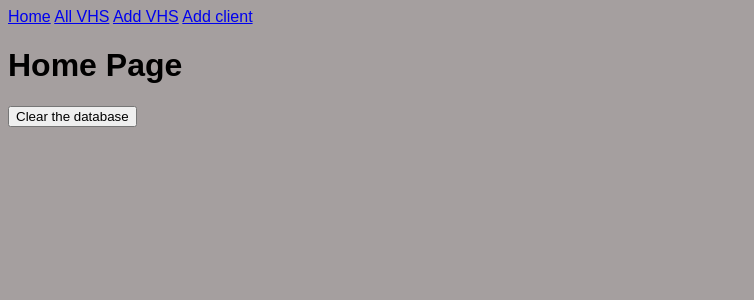
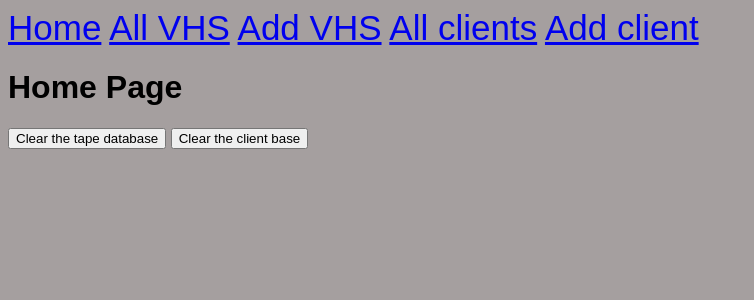
Before and after one commit to EvansTrein/BlockbusterVHS, a Flask app: page / in a window 1280 px wide. Shown: the top 300 px of the page, without its empty margins (0-754 px from the left). Run offline with Flask 3, Linux system fonts and the light colour scheme.

Commit message:
add clients html templates and client routes

```diff
--- a/app.py
+++ b/app.py
@@ -1,6 +1,7 @@
 from flask import render_template, request, redirect, flash
 from config import app, db
 from models import VhsTape, Client
+from re import fullmatch
 
 
 with app.app_context():
@@ -32,20 +33,23 @@ def create_vhstape():
         age_rating = request.form["age_rating"]
         count = request.form["count"]
 
-
         # checking the conditions for a database record
         if VhsTape.query.filter_by(title=title).first():
-            flash('There\'s already a tape like this')
+            flash("There's already a tape like this")
             return render_template("create_vhstape_page.html")
         elif not all((title, year, age_rating, count)):
-            flash('All fields must be filled in')
+            flash("All fields must be filled in")
             return render_template("create_vhstape_page.html")
         elif len(title) > 100 or len(age_rating) > 4:
-            flash('The number of characters in the "name film" or "age rating" field is exceeded')
+            flash(
+                'The number of characters in the "name film" or "age rating" field is exceeded'
+            )
             return render_template("create_vhstape_page.html")
         else:
             try:
-                vhs = VhsTape(title=title, year=year, age_rating=age_rating, count=count)
+                vhs = VhsTape(
+                    title=title, year=year, age_rating=age_rating, count=count
+                )
                 db.session.add(vhs)
                 db.session.commit()
                 return redirect("/create_vhstape")
@@ -71,7 +75,7 @@ def update_vhstape(id):
             vhs.age_rating = age_rating
             vhs.count = count
         else:
-            flash('fields cannot be empty')
+            flash("fields cannot be empty")
             return redirect(f"/vhs/{id}/update")
 
         try:
@@ -93,7 +97,7 @@ def delete_vhstape(id):
         db.session.commit()
         return redirect("/all_vhstapes")
     except Exception as err:
-        return f"There was a problem deleting that VHS tape:/n {str(err)}"
+        return f"There was a problem deleting that VHS tape >>>> {str(err)}"
 
 
 @app.route("/clear_database", methods=["POST"])
@@ -104,6 +108,9 @@ def clear_database():
     return "The database has been cleared"
 
 
+# ===========================================================================================================
+
+
 @app.route("/create_client", methods=["GET", "POST"])
 def create_client():
     if request.method == "POST":
@@ -112,22 +119,27 @@ def create_client():
         phone = request.form["phone"]
 
         # checking the conditions for a database record
-        if VhsTape.query.filter_by(name=name).first():
-            flash('There\'s already a tape like this')
+        if Client.query.filter_by(name=name).first():
+            flash("There's already a tape like this")
             return render_template("create_client_page.html")
         elif not all((name, age, phone)):
-            flash('All fields must be filled in')
+            flash("All fields must be filled in")
             return render_template("create_client_page.html")
         elif int(age) < 14:
-            flash('Incorrect age')
+            flash("The client cannot be under 14 years of age")
+            return render_template("create_client_page.html")
+        elif not fullmatch(r"\+\d{10,20}", phone):
+            flash(
+                'Incorrect phone number, the number starts with "+country code" and has 10 to 20 digits'
+            )
             return render_template("create_client_page.html")
         else:
             try:
                 new_client = Client(name=name, age=age, phone=phone)
-                db.session.bind = 'clients'
+                db.session.bind = "clients"
                 db.session.add(new_client)
                 db.session.commit()
-                return redirect("/create_vhstape")
+                return redirect("/create_client")
             except Exception as err:
                 return f"There was an issue adding your client >>>> {str(err)}"
 
@@ -135,5 +147,63 @@ def create_client():
         return render_template("create_client_page.html")
 
 
+@app.route("/all_clients")
+def all_clients():
+    all_clients = Client.query.order_by(Client.name.desc()).all()
+    return render_template("all_clients_page.html", all_clients=all_clients)
+
+
+@app.route("/client/<int:id>")
+def client(id):
+    client = Client.query.get(id)
+    return render_template("client_page.html", client=client)
+
+
+@app.route("/client/<int:id>/update", methods=["GET", "POST"])
+def update_client(id):
+    client = Client.query.get(id)
+    if request.method == "POST":
+        name = request.form["name"]
+        age = request.form["age"]
+        phone = request.form["phone"]
+
+        if all((name, age, phone)):
+            client.name = name
+            client.age = age
+            client.phone = phone
+        else:
+            flash("fields cannot be empty")
+            return redirect(f"/client/{id}/update")
+
+        try:
+            db.session.commit()
+            return redirect(f"/client/{id}")
+        except Exception as err:
+            return f"failed to update:/n {str(err)}"
+
+    else:
+        return render_template("update_client_page.html", client=client)
+
+
+@app.route("/client/<int:id>/delete")
+def delete_client(id):
+    client = Client.query.get_or_404(id)
+
+    try:
+        db.session.delete(client)
+        db.session.commit()
+        return redirect("/all_clients")
+    except Exception as err:
+        return f"There was a problem deleting that client tape >>>> {str(err)}"
+
+
+@app.route("/clear_database_clients", methods=["POST"])
+def clear_database_clients():
+    db.session.query(Client).delete()
+    db.session.commit()
+
+    return "The database has been cleared"
+
+
 if __name__ == "__main__":
     app.run(debug=True)
--- a/models.py
+++ b/models.py
@@ -14,4 +14,4 @@ class Client(db.Model):
     id_client = db.Column(db.Integer, primary_key=True)
     name = db.Column(db.String)
     age = db.Column(db.Integer)
-    phone = db.Column(db.Integer)
+    phone = db.Column(db.String)
--- a/static/CSS/style.css
+++ b/static/CSS/style.css
@@ -8,3 +8,7 @@ body {
     font-size: 20px;
     color: rgb(134, 10, 10);
 }
+
+.bar {
+    font-size: 35px;
+}
--- a/static/JavaScript/scripts.js
+++ b/static/JavaScript/scripts.js
@@ -9,3 +9,9 @@ function confirmClearDatabase() {
         fetch('/clear_database', { method: 'POST' });
     }
 }
+
+function confirmClearDatabaseClients() {
+    if (confirm("Are you sure you want to clean up the database?")) {
+        fetch('/clear_database_clients', { method: 'POST' });
+    }
+}
--- a/templates/base.html
+++ b/templates/base.html
@@ -8,10 +8,11 @@
     <title>BlockbusterVHS</title>
 </head>
 <body>
-    <nav>
+    <nav class="bar">
         <a href="/">Home</a>
         <a href="/all_vhstapes">All VHS</a>
         <a href="/create_vhstape">Add VHS</a>
+        <a href="/all_clients">All clients</a>
         <a href="/create_client">Add client</a>
     </nav>
     {% block content %}{% endblock %}
--- a/templates/create_client_page.html
+++ b/templates/create_client_page.html
@@ -7,8 +7,8 @@
     <h2>Enter data</h2>
     <form method="post">
     <input type="text" name="name" id="name" placeholder="name"><br>
-    <input type="number" name="age" id="age" placeholder="age"><br>
-    <input type="number" name="phone" id="phone" placeholder="phone"><br>
+    <input type="number" name="age" id="age" placeholder="age (min 14)"><br>
+    <input type="text" name="phone" id="phone" placeholder="phone (format: +code...)"><br>
     <input type="submit" value="send">
     </form>
     <div class="flash-error">{{ get_flashed_messages()[0] }}</div>
--- a/templates/home_page.html
+++ b/templates/home_page.html
@@ -4,6 +4,7 @@
 
 {% block content %}
 <h1>Home Page</h1>
-<button onclick="confirmClearDatabase()">Clear the database</button>
+<button onclick="confirmClearDatabase()">Clear the tape database</button>
+<button onclick="confirmClearDatabaseClients()">Clear the client base</button>
 
 {% endblock %}
```
Also changed, not shown: templates/all_clients_page.html (added, +18 -0 lines), templates/client_page.html (added, +17 -0 lines), templates/update_client_page.html (added, +17 -0 lines), instance/clients.db, instance/database.db.
